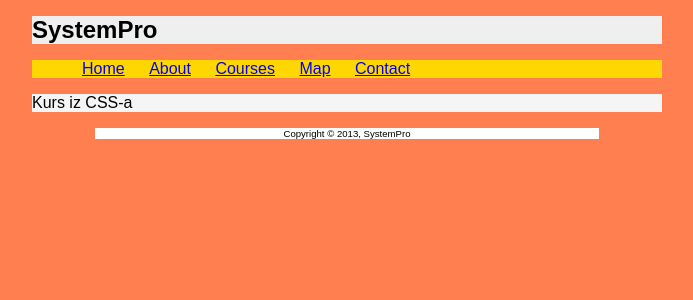
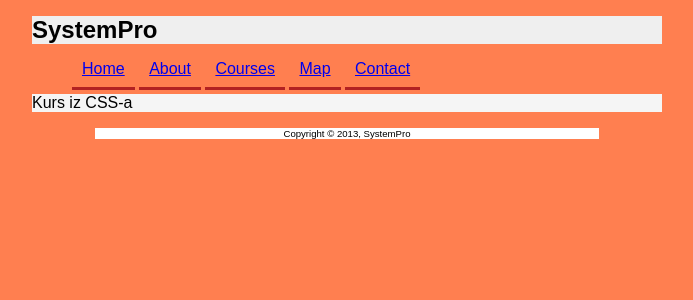
Before and after one commit to mmiroslav/SystemPro, a PHP site: page /index.html in a window 1280 px wide. Shown: the top 300 px of the page, without its empty margins (293-986 px from the left). Run offline with PHP 8.4, Linux system fonts and the light colour scheme.

Commit message:
css navigacija

```diff
--- a/css/style.css
+++ b/css/style.css
@@ -40,7 +40,7 @@ body{
 }
 
 .navigation {
-    background-color: gold;
+/*    background-color: gold;*/
 }
 
 .content {
@@ -53,10 +53,6 @@ body{
     margin-right: auto;
 }
 
-.navigation li {
-    display: inline;
-    margin: 0 10px;
-}
 .maplist{
     width: 350px;
 }
@@ -66,3 +62,18 @@ body{
 .mlistitem:hover{
     font-size: 1.6em;
 }
+
+/*Navigacija*/
+
+.navigation li {
+    display: inline;
+    padding: 10px;
+    border-bottom-style: solid;
+    border-bottom-width: 3px;
+    border-bottom-color: firebrick;
+}
+
+.navigation li:hover {
+    background-color: dodgerblue;
+    border-bottom-color: lemonchiffon;
+}
--- a/index.html
+++ b/index.html
@@ -10,7 +10,8 @@
             <div class="header">
                 <h1>SystemPro</h1>
             </div>
-            <div id="nav" class="navigation">
+            <div class="navigation">
+                <div class="nav-lista">
                     <ul>
                         <li><a href="/">Home</a></li>
                         <li><a href="about.html">About</a></li>
@@ -18,6 +19,7 @@
                         <li><a href="map.html">Map</a></li>
                         <li><a href="Contact.html">Contact</a></li>
                     </ul>
+                </div>
             </div>
             <div class="content">
 
```
Lines whose indentation alone changed are shown as unchanged.
